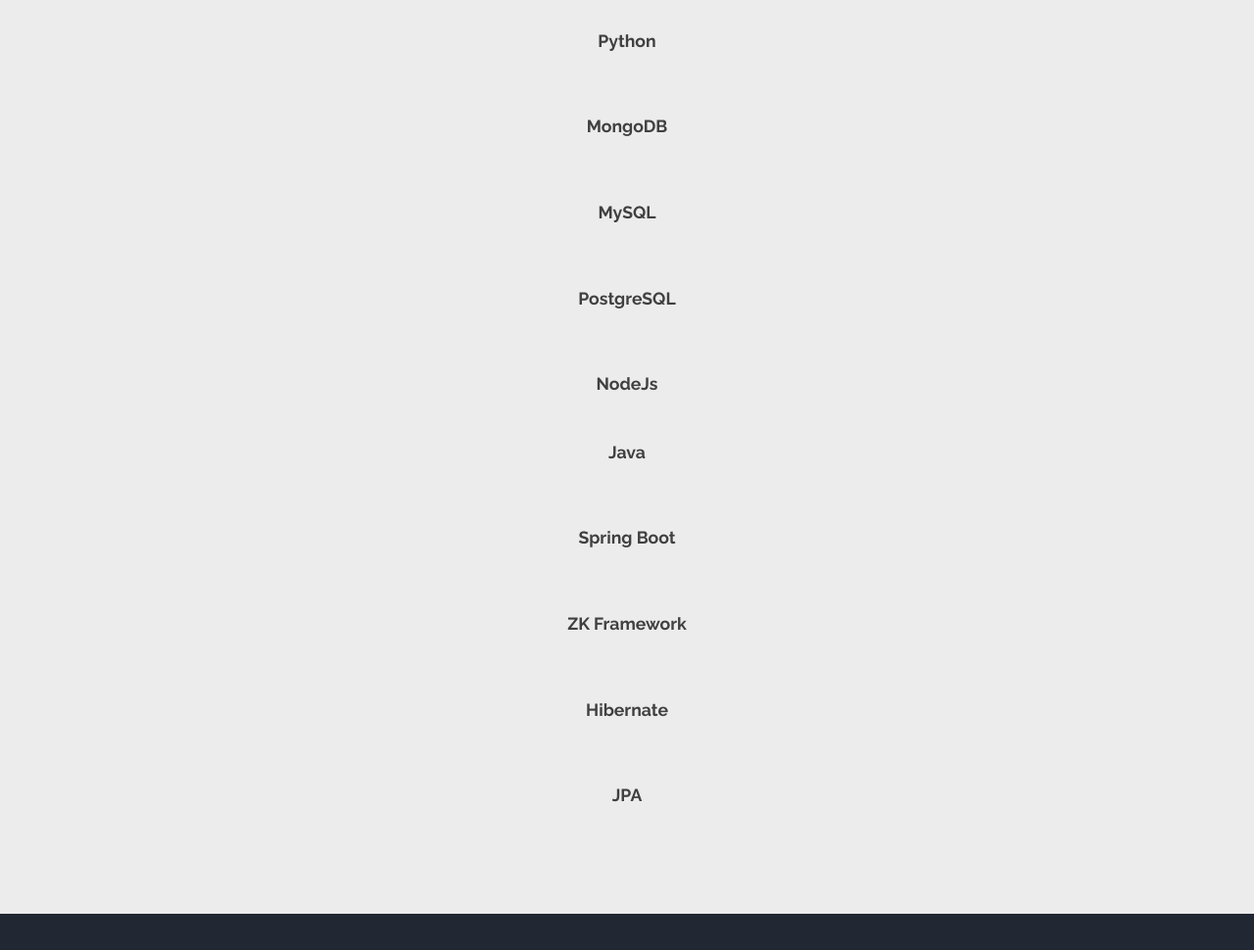
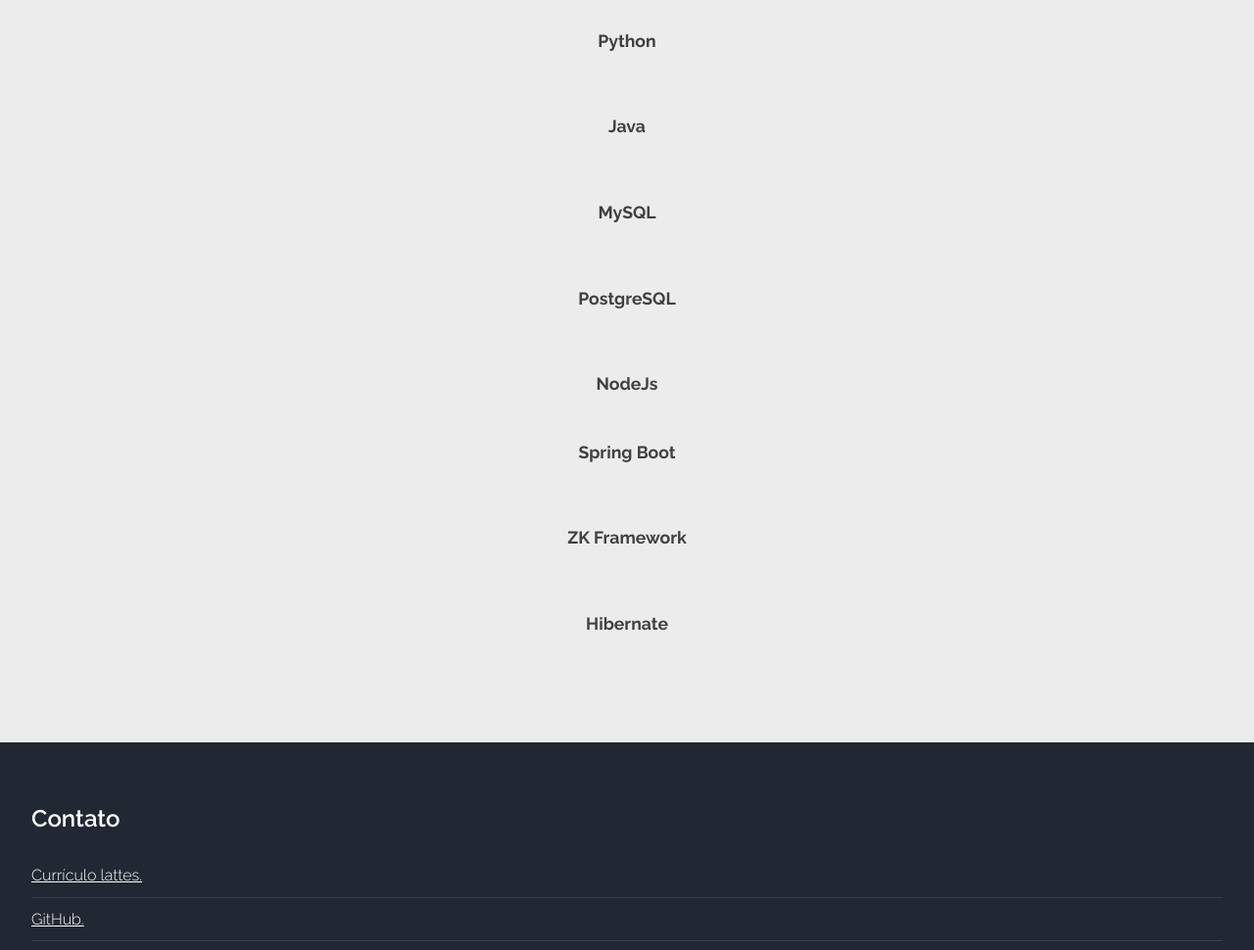
Before and after one commit to dudursn/dudursn.github.io, a plain HTML site: page index.html in a window 1280 px wide. Shown: the part 4018-4988 px from the top of the page at 98% size. Drawn offline with Linux system fonts and the light colour scheme.

Commit message:
Update index.html

```diff
--- a/index.html
+++ b/index.html
@@ -279,7 +279,8 @@
 
 								<li>
 
-									<h3>MongoDB</h3>
+									<h3>Java</h3>
+
 								</li>
 
 								<li>
@@ -307,12 +308,6 @@
 
 								<li>
 
-									<h3>Java</h3>
-
-								</li>
-
-								<li>
-
 									<h3>Spring Boot</h3>
 
 								</li>
@@ -327,10 +322,7 @@
 									<h3>Hibernate</h3>
 								</li>
 
-								<li>
 
-									<h3>JPA</h3>
-								</li>
 							</ul>
 						</section>
 					</div>
```
